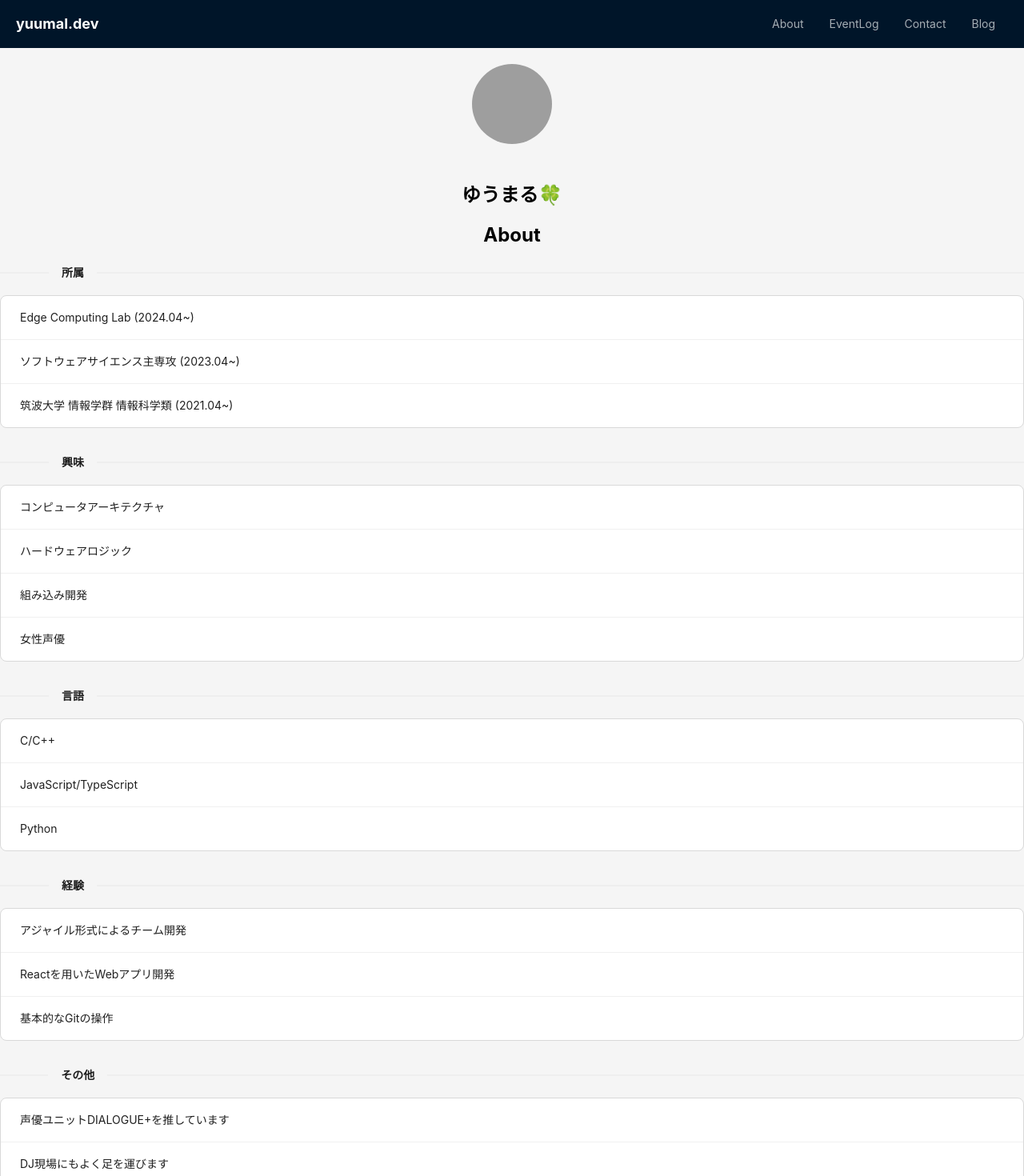
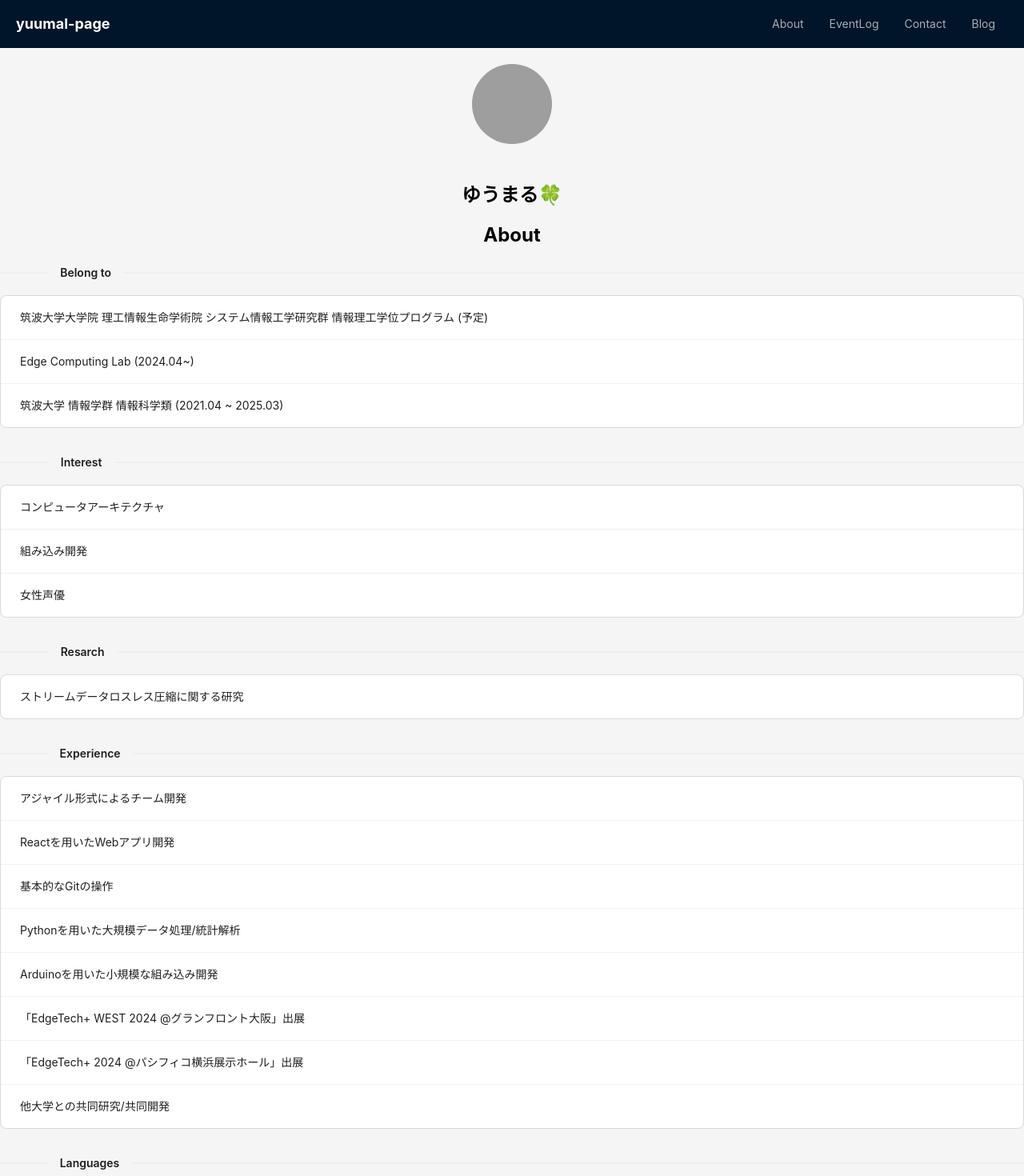
Before and after one commit to h-yki/HomePage-beta, a React (Create React App) app: page /about in a window 1280 px wide. Shown: the top 1470 px of the page at 80% size. Built offline with nearby package versions, Linux system fonts and the light colour scheme; grey boxes are pictures that could not be loaded.

Commit message:
Aboutに最近の実績を追加/Eventも追加

```diff
--- a/public/index.html
+++ b/public/index.html
@@ -12,7 +12,7 @@
     />
     <link rel="apple-touch-icon" href="%PUBLIC_URL%/logo192.png" />
     <link rel="manifest" href="%PUBLIC_URL%/manifest.json" />
-    <title>yuumal.dev</title>
+    <title>yuumal-page</title>
   </head>
   <body>
     <noscript>You need to enable JavaScript to run this app.</noscript>
--- a/src/Contents/About.jsx
+++ b/src/Contents/About.jsx
@@ -5,17 +5,20 @@ import { List, Divider, Typography } from 'antd';
 const { Text } = Typography;
 
 const syozoku = [
+  "筑波大学大学院 理工情報生命学術院 システム情報工学研究群 情報理工学位プログラム (予定)",
   "Edge Computing Lab (2024.04~)",
-  "ソフトウェアサイエンス主専攻 (2023.04~)",
-  "筑波大学 情報学群 情報科学類 (2021.04~)",
+  "筑波大学 情報学群 情報科学類 (2021.04 ~ 2025.03)",
 ];
 const interest = [
   "コンピュータアーキテクチャ",
-  "ハードウェアロジック",
   "組み込み開発",
   "女性声優",
 ];
+const resarch = [
+  "ストリームデータロスレス圧縮に関する研究"
+];
 const lang = [
+  "日本語",
   "C/C++",
   "JavaScript/TypeScript",
   "Python"
@@ -24,6 +27,11 @@ const experience = [
   "アジャイル形式によるチーム開発",
   "Reactを用いたWebアプリ開発",
   "基本的なGitの操作",
+  "Pythonを用いた大規模データ処理/統計解析",
+  "Arduinoを用いた小規模な組み込み開発",
+  "「EdgeTech+ WEST 2024 @グランフロント大阪」出展",
+  "「EdgeTech+ 2024 @パシフィコ横浜展示ホール」出展",
+  "他大学との共同研究/共同開発",
 ];
 const fav = [
   "声優ユニットDIALOGUE+を推しています",
@@ -36,7 +44,7 @@ const About = () => {
     <>
     <div className='aboutme'>
     <h2>About</h2>
-    <Divider orientation="left"><Text strong>所属</Text></Divider>
+    <Divider orientation="left"><Text strong>Belong to</Text></Divider>
     <List
       size='large'
       bordered
@@ -46,7 +54,7 @@ const About = () => {
       )}
       style={{marginBottom:"30px", backgroundColor:"white"}}
     />
-    <Divider orientation="left"><Text strong>興味</Text></Divider>
+    <Divider orientation="left"><Text strong>Interest</Text></Divider>
     <List
       size='large'
       bordered
@@ -56,7 +64,27 @@ const About = () => {
       )}
       style={{marginBottom:"30px", backgroundColor:"white"}}
     />
-    <Divider orientation="left"><Text strong>言語</Text></Divider>
+    <Divider orientation="left"><Text strong>Resarch</Text></Divider>
+    <List
+      size='large'
+      bordered
+      dataSource={resarch}
+      renderItem={(item) => (
+        <List.Item>{item}</List.Item>
+      )}
+      style={{marginBottom:"30px", backgroundColor:"white"}}
+    />
+    <Divider orientation="left"><Text strong>Experience</Text></Divider>
+    <List
+      size='large'
+      bordered
+      dataSource={experience}
+      renderItem={(item) => (
+        <List.Item>{item}</List.Item>
+      )}
+      style={{marginBottom:"30px", backgroundColor:"white"}}
+    />
+    <Divider orientation="left"><Text strong>Languages</Text></Divider>
     <List
       size='large'
       bordered
@@ -66,17 +94,7 @@ const About = () => {
       )}
       style={{marginBottom:"30px", backgroundColor:"white"}}
     />
-    <Divider orientation="left"><Text strong>経験</Text></Divider>
-    <List
-      size='large'
-      bordered
-      dataSource={experience}
-      renderItem={(item) => (
-        <List.Item>{item}</List.Item>
-      )}
-      style={{marginBottom:"30px", backgroundColor:"white"}}
-    />
-    <Divider orientation="left"><Text strong>その他</Text></Divider>
+    <Divider orientation="left"><Text strong>Others</Text></Divider>
     <List
       size='large'
       bordered
--- a/src/Contents/Contact.jsx
+++ b/src/Contents/Contact.jsx
@@ -12,8 +12,8 @@ const Contact = () => {
       <Row justify="center" align="middle">
         <div>
           <Space wrap>
-          <Button key="yuh2253" icon={<XOutlined />} href="https://x.com/yuh2253" target="_blank">
-              @yuh2253(本垢)
+          <Button key="wv_hmd" icon={<XOutlined />} href="https://x.com/wv_hmd" target="_blank">
+              @wv_hmd(本垢)
           </Button>
           <Button key="mald_y" icon={<XOutlined />} href="https://x.com/mald_y" target="_blank">
               @mald_y(趣味垢)
--- a/src/Contents/Eventlog.jsx
+++ b/src/Contents/Eventlog.jsx
@@ -45,7 +45,7 @@ const Eventlog = () => {
       <Table columns={columns} dataSource={Events_2024} pagination={false} showHeader={false} />
     </div>
     <div className="2025" id='2025'>
-      <Divider orientation="left">2024</Divider>
+      <Divider orientation="left">2025</Divider>
       <Table columns={columns} dataSource={Events_2025} pagination={false} showHeader={false} />
     </div>
     </>
--- a/src/Contents/home.jsx
+++ b/src/Contents/home.jsx
@@ -5,18 +5,9 @@ const Home = () => {
     <div className='container'>
       <p>情報科学を専攻し、女性声優音楽を好んでいます</p>
       <ul className='follow'>
-        <li><a href='https://x.com/yuh2253' target="_blank" rel="noreferrer"></a></li>
+        <li><a href='https://x.com/wv_hmd' target="_blank" rel="noreferrer"></a></li>
         <li><a href='https://github.com/h-yki' target="_blank" rel="noreferrer"></a></li>
       </ul>
-      {/* <iframe
-        style={{borderradius:"12px", border:"none"}}
-        title="SpotifyPlayList"
-        src="https://open.spotify.com/embed/playlist/0i26ZQwuObgIREvRHHUKTk?utm_source=generator"
-        width="350px"
-        height="380"
-        allowfullscreen
-        allow="autoplay; clipboard-write; encrypted-media; fullscreen; picture-in-picture"
-        loading="lazy" />    */}
     </div>
   );
 };
--- a/src/Data/EventDataBase.jsx
+++ b/src/Data/EventDataBase.jsx
@@ -231,4 +231,9 @@ export const Events_2024 = [
       performance: "DIALOGUE+3 Advance -CURTSEY Mode-",
       place: "Nitera日本特殊陶業市民会館 フォレストホール",
     },
+    {
+      date: "2025-03-09",
+      performance: "P's LIVE 08 ~P's GR∞VE~",
+      place: "LINE CUBE SHIBUYA",
+    },
   ];
--- a/src/footer.jsx
+++ b/src/footer.jsx
@@ -4,8 +4,8 @@ import "./styles/footer.css";
 const Footer = () => {
   return (
     <footer>
-      <p>&copy;2024, yuumal</p>
-      <p>Created by React</p>
+      <p>&copy;2025, yuumal</p>
+      <p>Created by React.js</p>
       <p>Designed by Ant-Design</p>
     </footer>
   );
--- a/src/header.jsx
+++ b/src/header.jsx
@@ -42,7 +42,7 @@ const MainHeader = () => {
             }}
           >
             <div className="logo" style={{ display: 'flex', alignItems: 'center' }}>
-              <Link to='/' style={{ color: 'white', textDecoration: 'none', fontSize: "18px", fontWeight: 'bold' }} onClick={handlekey}>yuumal.dev</Link>
+              <Link to='/' style={{ color: 'white', textDecoration: 'none', fontSize: "18px", fontWeight: 'bold' }} onClick={handlekey}>yuumal-page</Link>
             </div>
             <Menu
               theme="dark"
@@ -83,7 +83,7 @@ const MainHeader = () => {
             }}
           >
             <div className="logo" style={{ display: 'flex', alignItems: 'center' }}>
-              <Link to='/' style={{ color: 'white', textDecoration: 'none', fontSize: "18px", fontWeight: 'bold' }}>yuumal.dev</Link>
+              <Link to='/' style={{ color: 'white', textDecoration: 'none', fontSize: "18px", fontWeight: 'bold' }}>yuumal-page</Link>
             </div>
             <Button
               icon={<MenuOutlined style={{ fontSize: '24px' }} />}
```
Also changed, not shown: public/manifest.json, 1 other file (tests, documents, lock files or other folders).
